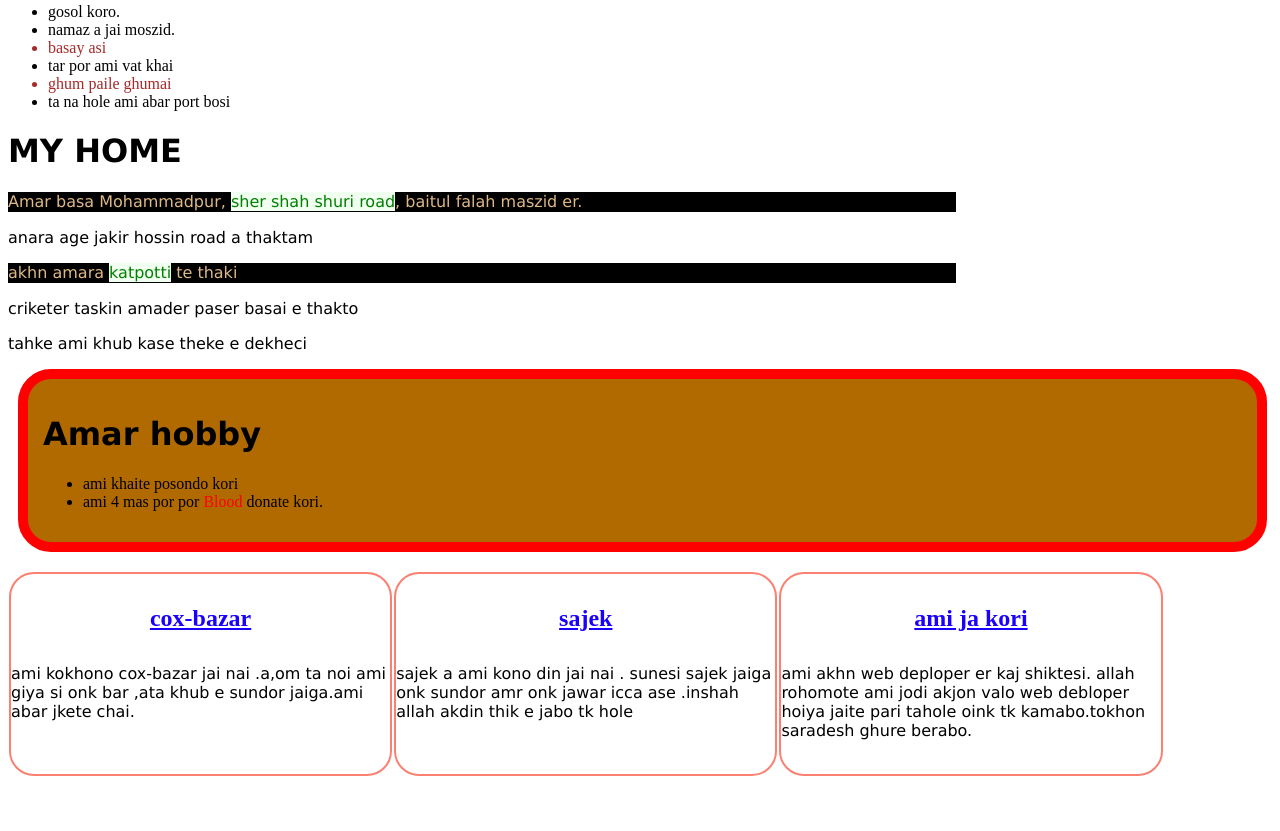
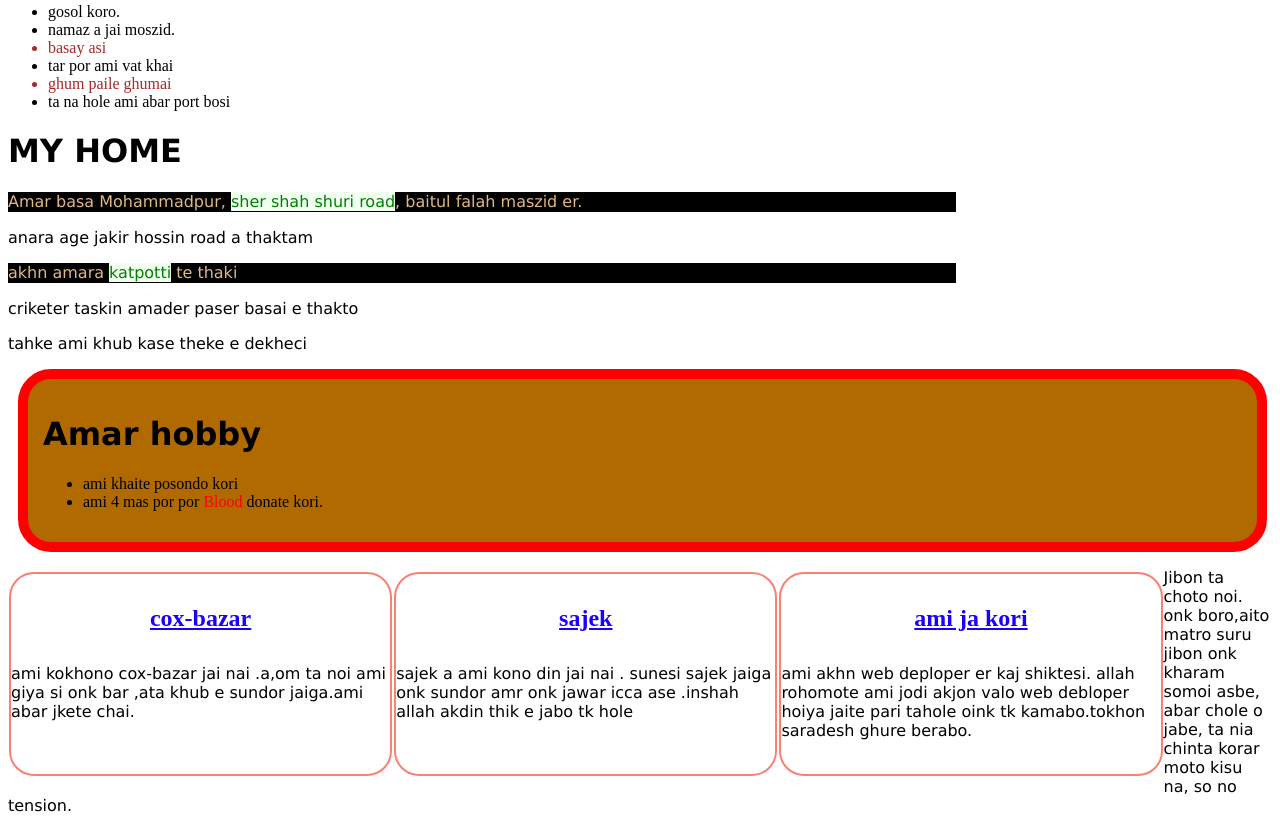
Before and after one commit to nurnobimiraj00/Miraj, a plain HTML site: page Myself.html in a window 1280 px wide. Shown: the part 608-1439 px from the top of the page. Before the commit the page ends 1389 px from the top, so only its background shows below. Drawn offline with Linux system fonts and the light colour scheme.

Commit message:
new added

```diff
--- a/Myself.html
+++ b/Myself.html
@@ -58,6 +58,12 @@
             <h4> <u>ami ja kori</u> </h4>
             <p> ami akhn web deploper er kaj shiktesi. allah rohomote ami jodi akjon valo web debloper hoiya jaite pari tahole oink tk kamabo.tokhon saradesh ghure berabo.</p>
         </div>
+        <div>
+            <p>
+                Jibon ta choto noi. onk boro,aito matro suru <br> jibon onk kharam somoi asbe, abar chole o jabe, ta nia chinta korar moto kisu na, so no tension.
+            </p>
+        </div>
+
 
 
 </body>
```
